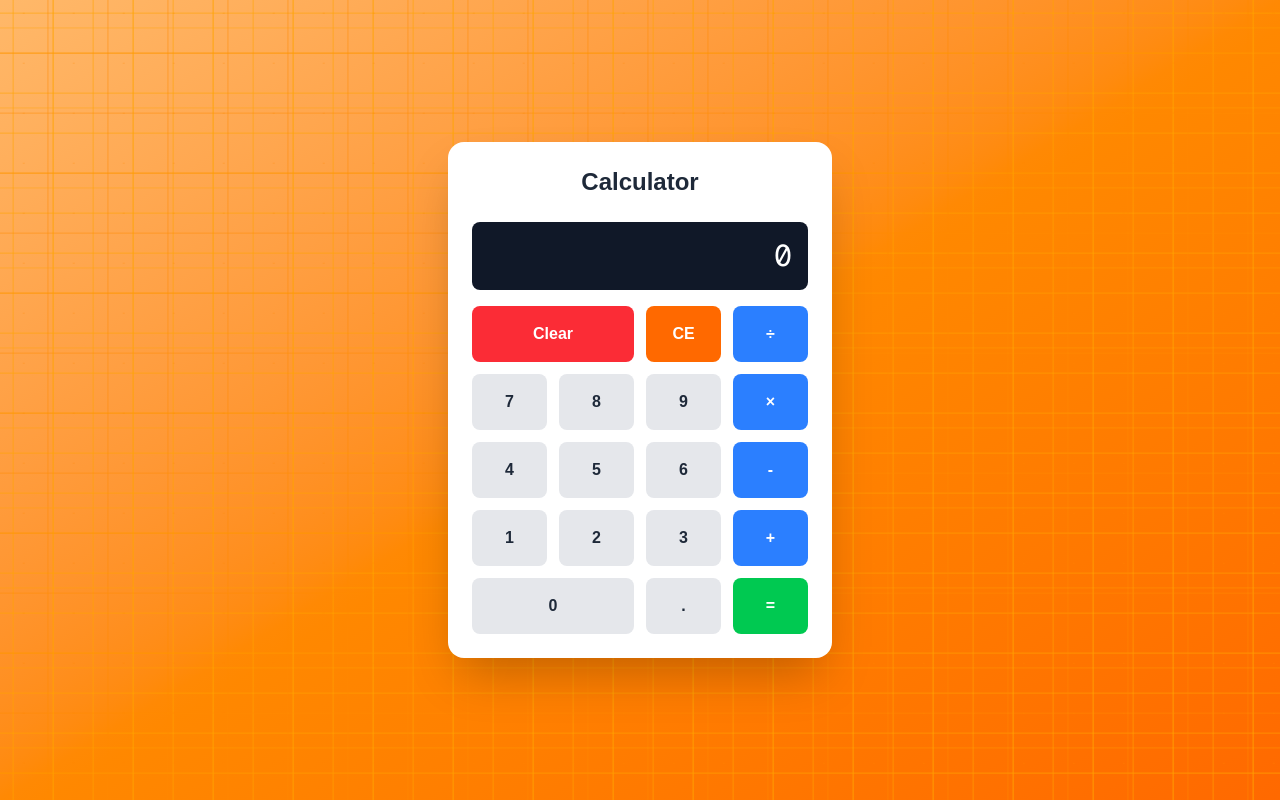
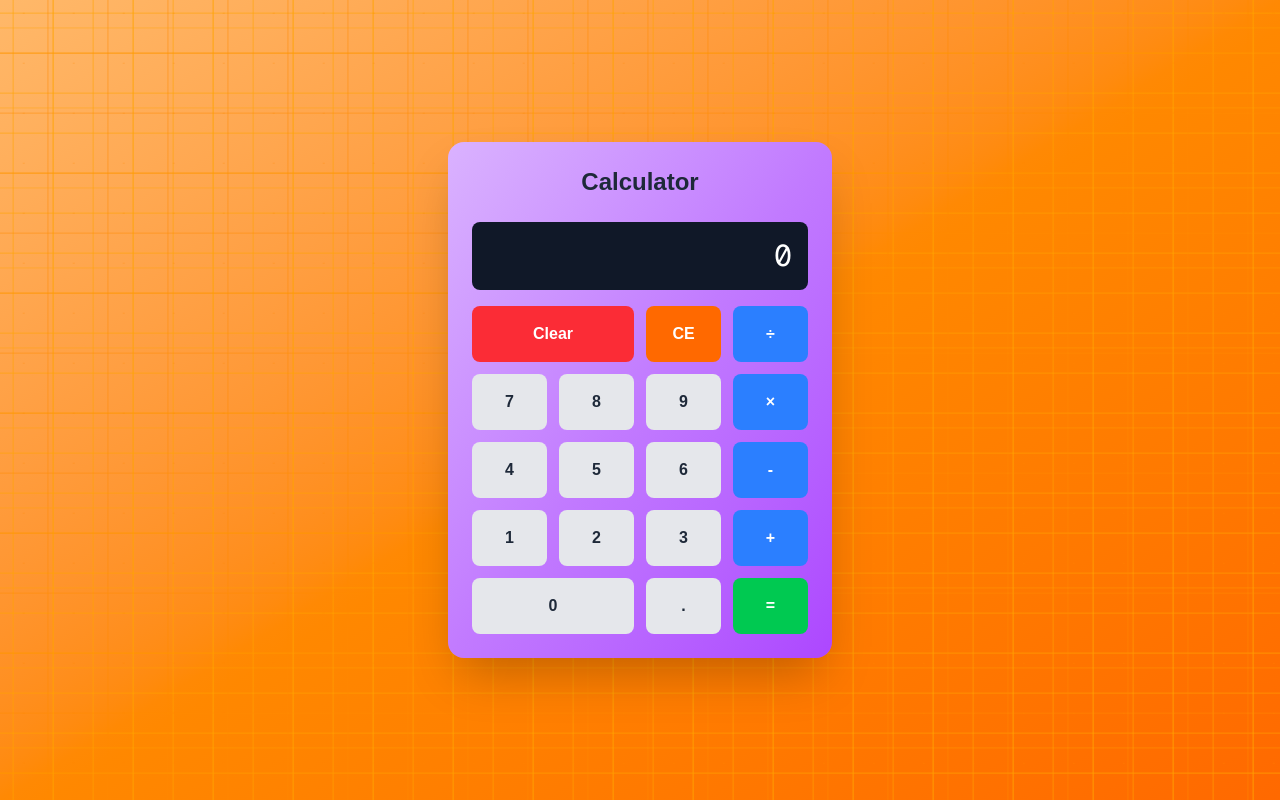
Before and after one commit to ns-test-org/testyyy, a Next.js app in the folder packages/new-web-app-room/: page / in a window 1280 px wide. Built offline with nearby package versions, Linux system fonts and the light colour scheme.

Commit message:
AI chat session: Updated code and files

```diff
--- a/packages/new-web-app-room/src/app/page.tsx
+++ b/packages/new-web-app-room/src/app/page.tsx
@@ -99,7 +99,7 @@ export default function Calculator() {
         {/* Layer 4: Diagonal crosshatch pattern */}
         <div className="infinite-grid-4" />
       </div>
-      <div className="relative z-10 bg-white rounded-2xl shadow-2xl p-6 w-full max-w-sm">
+      <div className="relative z-10 bg-gradient-to-br from-purple-300 via-purple-400 to-purple-500 rounded-2xl shadow-2xl p-6 w-full max-w-sm">
         <h1 className="text-2xl font-bold text-center text-gray-800 mb-6">Calculator</h1>
 
         {/* Display */}
```
